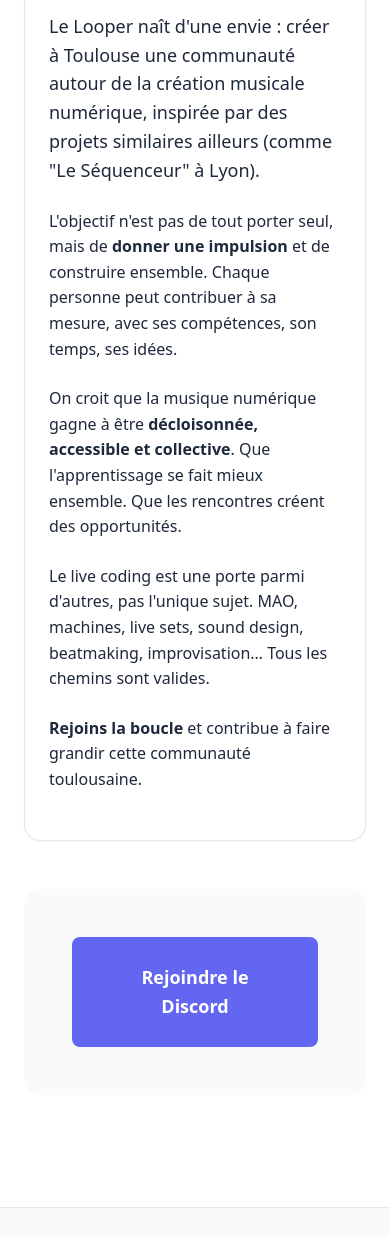
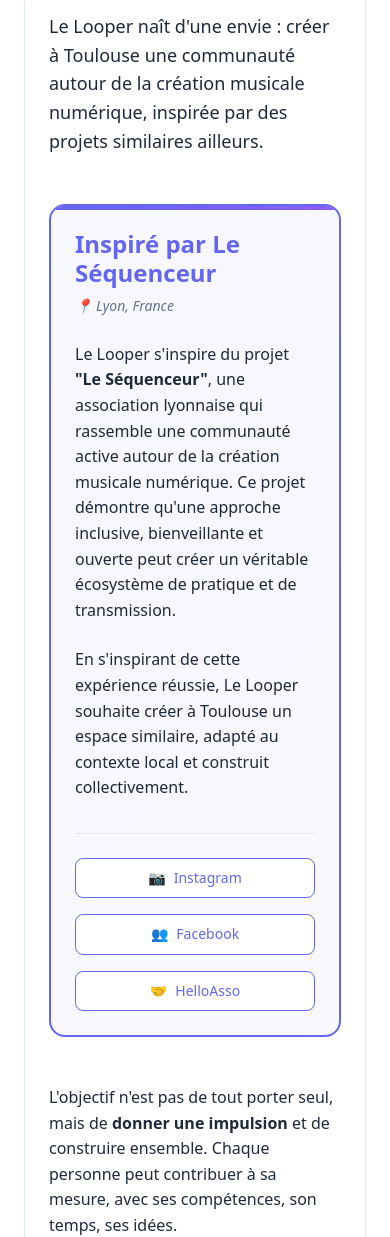
Before and after one commit to Website-Industry/website-le-looper, a plain HTML site: page manifesto.html in a window 390 px wide. Shown: the part 3496-4733 px from the top of the page. Drawn offline with Linux system fonts and the light colour scheme.

Commit message:
Enhance manifesto with detailed inspiration from "Le Séquenceur" project, including a dedicated card with links. Update styles for the new card layout and responsiveness.

```diff
--- a/manifesto.html
+++ b/manifesto.html
@@ -102,7 +102,31 @@
         <div class="container">
             <h2 id="vision-title" class="section-title">Notre vision</h2>
             <div class="content-card">
-                <p class="lead">Le Looper naît d'une envie : créer à Toulouse une communauté autour de la création musicale numérique, inspirée par des projets similaires ailleurs (comme "Le Séquenceur" à Lyon).</p>
+                <p class="lead">Le Looper naît d'une envie : créer à Toulouse une communauté autour de la création musicale numérique, inspirée par des projets similaires ailleurs.</p>
+
+                <!-- Card Le Séquenceur -->
+                <div class="sequenceur-card">
+                    <div class="sequenceur-card-header">
+                        <h3>Inspiré par Le Séquenceur</h3>
+                        <p class="sequenceur-location">📍 Lyon, France</p>
+                    </div>
+                    <div class="sequenceur-card-content">
+                        <p>Le Looper s'inspire du projet <strong>"Le Séquenceur"</strong>, une association lyonnaise qui rassemble une communauté active autour de la création musicale numérique. Ce projet démontre qu'une approche inclusive, bienveillante et ouverte peut créer un véritable écosystème de pratique et de transmission.</p>
+                        <p>En s'inspirant de cette expérience réussie, Le Looper souhaite créer à Toulouse un espace similaire, adapté au contexte local et construit collectivement.</p>
+                    </div>
+                    <div class="sequenceur-card-links">
+                        <a href="https://www.instagram.com/lesequenceur/?hl=fr" target="_blank" rel="noopener noreferrer" class="sequenceur-link" aria-label="Instagram du Séquenceur">
+                            <span aria-hidden="true">📷</span> Instagram
+                        </a>
+                        <a href="https://www.facebook.com/lesequenceur/?locale=fr_FR" target="_blank" rel="noopener noreferrer" class="sequenceur-link" aria-label="Facebook du Séquenceur">
+                            <span aria-hidden="true">👥</span> Facebook
+                        </a>
+                        <a href="https://www.helloasso.com/associations/lesequenceur" target="_blank" rel="noopener noreferrer" class="sequenceur-link" aria-label="HelloAsso du Séquenceur">
+                            <span aria-hidden="true">🤝</span> HelloAsso
+                        </a>
+                    </div>
+                </div>
+
                 <p>L'objectif n'est pas de tout porter seul, mais de <strong>donner une impulsion</strong> et de construire ensemble. Chaque personne peut contribuer à sa mesure, avec ses compétences, son temps, ses idées.</p>
                 <p>On croit que la musique numérique gagne à être <strong>décloisonnée, accessible et collective</strong>. Que l'apprentissage se fait mieux ensemble. Que les rencontres créent des opportunités.</p>
                 <p>Le live coding est une porte parmi d'autres, pas l'unique sujet. MAO, machines, live sets, sound design, beatmaking, improvisation… Tous les chemins sont valides.</p>
--- a/styles.css
+++ b/styles.css
@@ -703,6 +703,110 @@
 }
 
 /* ============================================
+   Card Le Séquenceur
+   ============================================ */
+.sequenceur-card {
+    background: linear-gradient(135deg, rgba(99, 102, 241, 0.05) 0%, rgba(139, 92, 246, 0.05) 100%);
+    border: 2px solid var(--color-primary);
+    border-radius: var(--border-radius-lg);
+    padding: var(--spacing-xl);
+    margin: var(--spacing-xl) 0;
+    position: relative;
+    overflow: hidden;
+}
+
+.sequenceur-card::before {
+    content: '';
+    position: absolute;
+    top: 0;
+    left: 0;
+    right: 0;
+    height: 4px;
+    background: linear-gradient(90deg, var(--color-primary), var(--color-secondary));
+}
+
+.sequenceur-card-header {
+    margin-bottom: var(--spacing-md);
+}
+
+.sequenceur-card-header h3 {
+    font-size: var(--font-size-2xl);
+    margin-bottom: var(--spacing-xs);
+    color: var(--color-primary);
+}
+
+.sequenceur-location {
+    font-size: var(--font-size-sm);
+    color: var(--color-text-light);
+    font-style: italic;
+    margin: 0;
+}
+
+.sequenceur-card-content {
+    margin-bottom: var(--spacing-lg);
+}
+
+.sequenceur-card-content p {
+    margin-bottom: var(--spacing-md);
+}
+
+.sequenceur-card-content p:last-child {
+    margin-bottom: 0;
+}
+
+.sequenceur-card-links {
+    display: flex;
+    flex-wrap: wrap;
+    gap: var(--spacing-sm);
+    padding-top: var(--spacing-md);
+    border-top: 1px solid var(--color-border);
+}
+
+.sequenceur-link {
+    display: inline-flex;
+    align-items: center;
+    gap: var(--spacing-xs);
+    padding: var(--spacing-xs) var(--spacing-md);
+    background-color: var(--color-bg);
+    color: var(--color-primary);
+    border: 1px solid var(--color-primary);
+    border-radius: var(--border-radius);
+    font-size: var(--font-size-sm);
+    font-weight: 500;
+    text-decoration: none;
+    transition: var(--transition);
+}
+
+.sequenceur-link:hover,
+.sequenceur-link:focus {
+    background-color: var(--color-primary);
+    color: white;
+    text-decoration: none;
+    transform: translateY(-2px);
+    box-shadow: var(--shadow-md);
+}
+
+.sequenceur-link:focus-visible {
+    outline: 2px solid var(--color-primary);
+    outline-offset: 2px;
+}
+
+@media (max-width: 768px) {
+    .sequenceur-card {
+        padding: var(--spacing-md);
+    }
+
+    .sequenceur-card-links {
+        flex-direction: column;
+    }
+
+    .sequenceur-link {
+        width: 100%;
+        justify-content: center;
+    }
+}
+
+/* ============================================
    Footer
    ============================================ */
 .footer {
```
